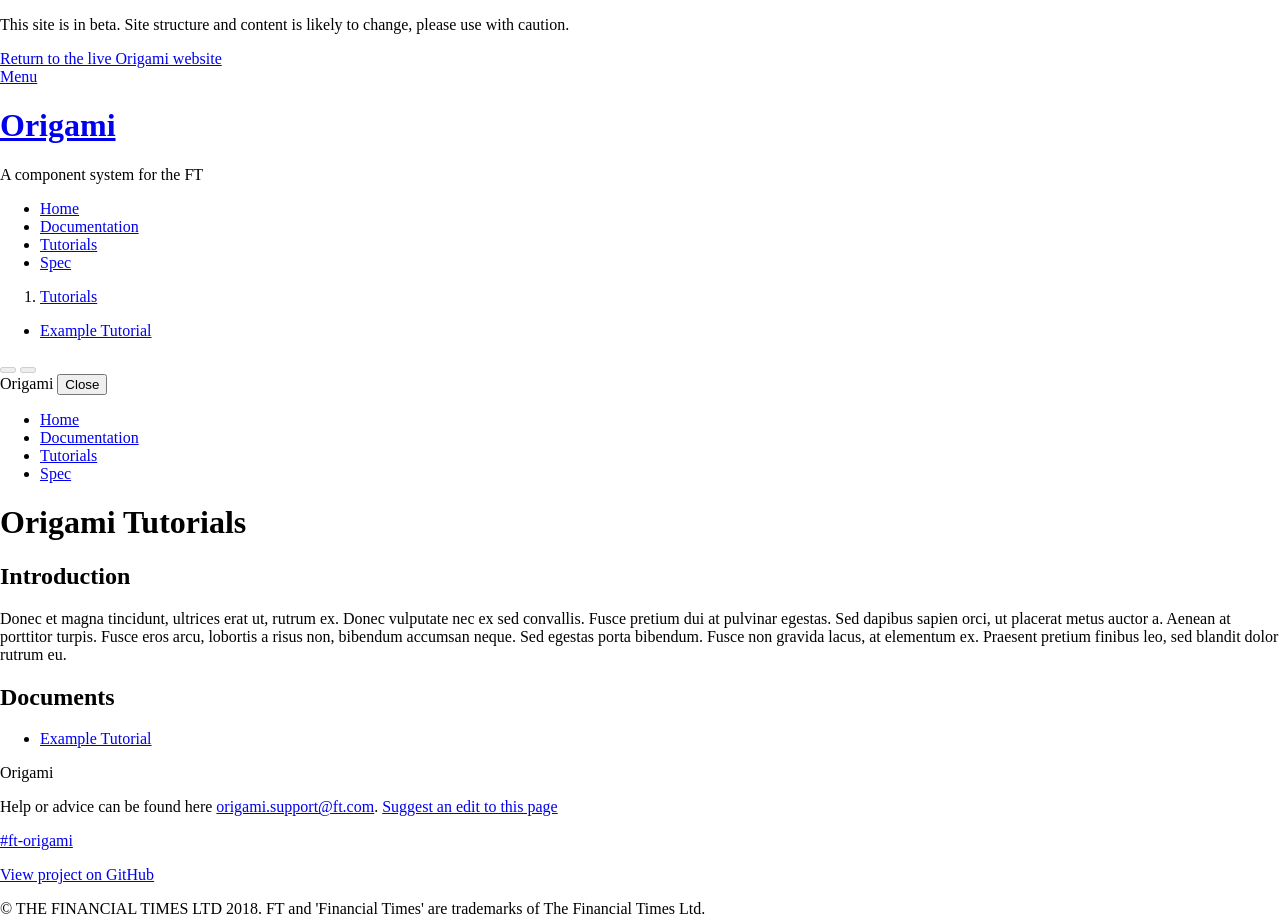
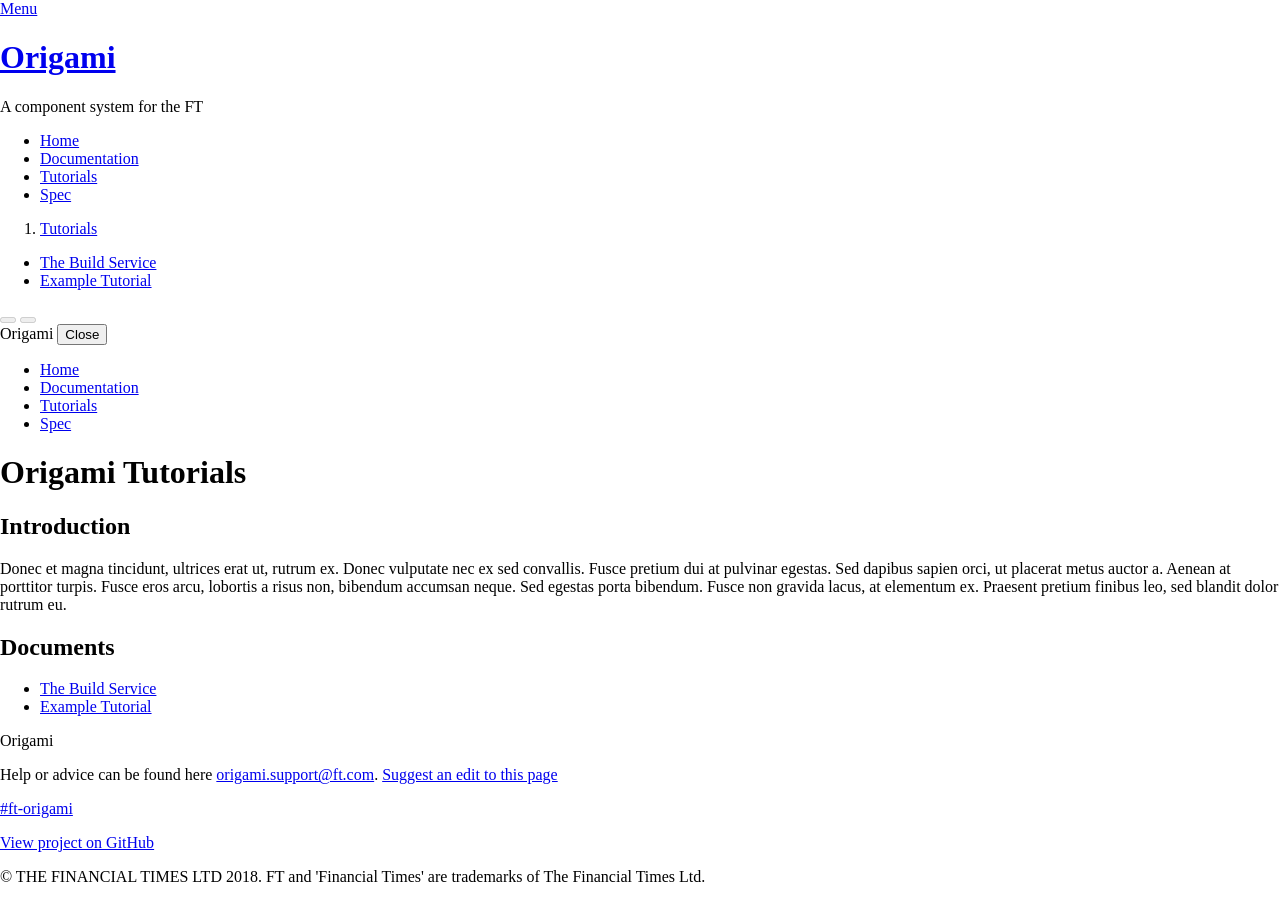
Before and after one commit to Financial-Times/origami-website, a Jekyll site: the page built from pages/tutorials.md, in a window 1280 px wide. Built offline with Jekyll 4.4.1, drawn with Linux system fonts in a browser that asks for light colours; a style sheet for code colours, icons or effects is not loaded; part of the change alters nothing that is shown.

Commit message:
add build service tutorial base

```diff
--- a/_layouts/default.html
+++ b/_layouts/default.html
@@ -7,9 +7,6 @@
 	<meta http-equiv="X-UA-Compatible" content="IE=edge" />
 	<title>{{page.title}}</title>
 	<meta name="description" content="{{page.description}}" />
-
-	<!-- TODO this needs to be removed when we go public -->
-	<meta name="robots" content="noindex, nofollow"/>
 
 	<!-- Cuts the mustard test -->
 	<script>
@@ -28,7 +25,7 @@
 			display: none !important;
 		}
 	</style>
-	<link rel="stylesheet" href="https://www.ft.com/__origami/service/build/v2/bundles/css?modules=o-fonts@^3,o-layout@^1.2.2,o-syntax-highlight@^1.1.3,o-message@^2.3.3" />
+	<link rel="stylesheet" href="https://www.ft.com/__origami/service/build/v2/bundles/css?modules=o-typography,o-layout@^1.2.2,o-syntax-highlight@^1.1.3" />
 	<link rel="stylesheet" href="/assets/main.css" />
 
 	<!-- Site links -->
@@ -44,14 +41,11 @@
 				var s = document.getElementsByTagName('script')[0];
 				s.parentNode.insertBefore(o, s);
 			}
-		}('https://www.ft.com/__origami/service/build/v2/bundles/js?modules=o-fonts@^3,o-layout@^1.2.2,o-syntax-highlight@^1.1.3,o-message@^2.3.3'));
+		}('https://www.ft.com/__origami/service/build/v2/bundles/js?modules=o-typography,o-layout@^1.2.2,o-syntax-highlight@^1.1.3'));
 	</script>
 
 </head>
 <body>
-
-	{% include beta-banner.html %}
-
 	<div class="o-layout" data-o-component="o-layout">
 
 		{% include header.html %}
@@ -65,6 +59,5 @@
 		{% include footer.html %}
 
 	</div>
-
 </body>
 </html>
--- /dev/null
+++ b/_tutorials/build-service.md
@@ -0,0 +1,145 @@
+---
+title: The Build Service
+---
+
+
+# {{page.title}}
+
+Using the Origami Build Service is the quickest way of getting Origami components to work in your product. The service bundles together the CSS and the JavaScript for all Origami components on a central server. You can then access specific component bundles by using a `link` or `script` tag.
+
+<aside>You can find more detailed information on the Build Service's self hosted <a href="https://www.ft.com/__origami/service/build">API and technical documentation</a>.</aside>
+
+Below is a step by step walkthrough for building page for an article about fruit, and we'll include a few Origami components to do so.
+
+## Setting up your sandbox
+For this tutorial, we recommend you follow along by setting up your project in [Codepen](https://codepen.io/), or [JSBin](https://jsbin.com/?html,output).
+
+
+There are usually three three parts to an Origami component; HTML, CSS and JavaScript. We're going implement one at a time to put together our page. Then, we'll look at browser compatibility and our solutions for that.
+
+We'll be providing code snippets for you to follow, you can also have a look at the [result of the tutorial](#).
+
+Let's begin.
+
+## Boilerplate HTML
+We'll need to start with some boilerplate markup.
+
+There are two important things we want on an article page—a [grid](https://registry.origami.ft.com/components/o-grid), and some consistent [typography](https://registry.origami.ft.com/components/o-typography).
+
+In order to get that, we'll need the foundation of our HTML to look like this:
+
+<pre><code class="o-syntax-highlight--html">&lt;!DOCTYPE html>
+&lt;html>
+	&lt;head>
+		&lt;title>My First Origami Page&lt;/title>
+	&lt;/head>
+	&lt;body>
+		&lt;div class="o-grid-container o-typography-wrapper">
+			&lt;div class="o-grid-row" data-o-grid-colspan="center 8">
+			&lt;/div>
+		&lt;/div>
+	&lt;/body>
+&lt;/html></code></pre>
+
+<aside><a href="https://codepen.io/ft-origami/pen/GBXgZa" class="o-typography-link--external" target="\_blank" rel="noopener">CODEPEN!</a></aside>
+
+You won't see anything yet, but the classes and the data attribute will be working together to center our content across a span of 8 columns when we add the CSS to our page.
+
+For now, let's finish putting together the content of our page.
+
+## Component HTML
+With the exception of JavaScript-only components, all of Origami's components rely on markup. This markup, combined with the styling and the functionality, is what determines how a component will look and behave on a page.
+
+<aside>A single component can have many variations, and all the variations for all components can be found in the <a href="https://registry.origami.ft.com/components">Origami Registry</a>.</aside>
+
+First, we're going to add some content for our article, so lets add a heading and some great information about fruit _below_ our warning message:
+
+<aside><a href="https://codepen.io/ft-origami/pen/KBxwWN" class="o-typography-link--external" target="\_blank" rel="noopener">CODEPEN!</a></aside>
+
+<pre style="white-space: pre-line"><code class="o-syntax-highlight--html">&lt;h1>Funky Fruit&lt;/h1>
+&lt;h3>Durian&lt;/h3>
+&lt;p>Due to its overpowering smell, durian has been banned on many types of public transport across Thailand, Japan and Hong Kong. In Singapore, the fruit is banned across all types of public transportation and even taxis have signs to let you know they refuse to carry passengers transporting the smelly fruit.&lt;/p>
+&lt;h3>Dragonfruit&lt;/h3>
+&lt;p>The cactus flower that produces dragon fruit survives only a single night. It blooms in the evening, ready for pollination by baths and moths, and wilts the very next day. The very brief pollination period, however, is sufficient for the plant to bear fruits.&lt;/p>
+&lt;h3>Naseberry, aka Sapodilla&lt;/h3>
+&lt;p>The sapodilla tree supplies the building blocks for a number of products utilized by humans.  Long ago, the Mayas and Aztecs would boil its ‘chicle’ sap, mold it into thick blocks and cut them into small pieces to chew. They were making the first chewing gum!&lt;/p></code></pre>
+
+
+Finally, we want to showcase the popularity of each fruit in a sortable table. To do that, we're going to use a [striped variation of the o-table](https://registry.origami.ft.com/components/o-table#demo-row-stripes) component.
+
+So next up, let's add this `o-table` markup under our content:
+
+<pre><code class="o-syntax-highlight--html">&lt;table class="o-table o-table--row-stripes" data-o-component="o-table">
+	&lt;thead>
+		&lt;th>Fruit&lt;/th>
+		&lt;th data-o-table-data-type="numeric" class="o-table__cell--numeric">Popularity (%)&lt;/th>
+		&lt;th>Taste Note&lt;/th>
+	&lt;/thead>
+	&lt;tbody>
+		&lt;tr>
+			&lt;td>Naseberry&lt;/td>
+			&lt;td class="o-table__cell--numeric">4&lt;/td>
+			&lt;td>chewy&lt;/td>
+		&lt;/tr>
+		&lt;tr>
+			&lt;td>Dragonfruit&lt;/td>
+			&lt;td class="o-table__cell--numeric">71&lt;/td>
+			&lt;td>sweet&lt;/td>
+		&lt;/tr>
+		&lt;tr>
+			&lt;td>Durian&lt;/td>
+			&lt;td class="o-table__cell--numeric">32&lt;/td>
+			&lt;td>smelly&lt;/td>
+		&lt;/tr>
+	&lt;/tbody>
+&lt;/table></code></pre>
+
+<aside><a href="https://codepen.io/ft-origami/pen/wxEBda" class="o-typography-link--external" target="\_blank" rel="noopener">CODEPEN!</a></aside>
+
+## Component CSS
+
+Now we come to the second step in putting our page together, and a big part of what makes the Build Service a quick solution.
+
+The Build Service will perform a number of build steps to compile and bundle up the SCSS that most Origami component styles are written in. Since it is all bundled for us to pick and choose from, let's begin by styling our grid. This means we'll have to add a `link` tag to our `<head>`
+
+The `href` of that link references the endpoint that serves all CSS bundles in the Build Service, and looks like this:
+
+
+<pre><code class="o-syntax-highlight--html">&lt;link rel="stylesheet" href="https://www.ft.com/__origami/service/build/v2/bundles/css?modules=o-grid"/></code></pre>
+
+<aside><a href="https://codepen.io/ft-origami/pen/ajazYj" class="o-typography-link--external" target="\_blank" rel="noopener">CODEPEN!</a></aside>
+Now, you should see all of your content snap to the center of the page. This means that we've successfully fetched the `o-grid` CSS bundle from the Build Service.
+
+But we also want to style our content and our table.
+
+It is important to highlight that you only need **one** link tag per page, regardless of how many components you are using. The Build Service can include more than one component in the bundle we ask for, meaning that we can add multiple components to the same URL. This avoids duplicating the CSS that is shared between components, because we are only downloading it all once.
+
+So in order to add the styling for all of our other components, we need to add a few components to our url:
+
+<pre><code class="o-syntax-highlight--html">&lt;link rel="stylesheet" href="https://www.ft.com/__origami/service/build/v2/bundles/css?modules=o-grid,o-typography,o-table"/></code></pre>
+<aside><a href="https://codepen.io/ft-origami/pen/LBJErq" class="o-typography-link--external" target="\_blank" rel="noopener">CODEPEN!</a></aside>
+
+And now, when we look at our page, we should have a styled table, different typography and a type of grid in place.
+
+## Component JavaScript
+
+There is one more step, before our page is entirely functional. Not all Origami components use JavaScript. In fact, of the ones we've used in this example, only `o-table` does.
+
+So our final step involves providing our table with the ability to sort its content. Much like the `link` tag for the CSS, we fetch JavaScript bundles from an Build Service endpoint, through a `script` tag.
+
+Let's add the following to our `<head>`:
+
+<pre><code class="o-syntax-highlight--html">&lt;script src="https://www.ft.com/__origami/service/build/v2/bundles/js?modules=o-table">&lt;/script></code></pre>
+<aside><a href="https://codepen.io/ft-origami/pen/ejLNNL" class="o-typography-link--external" target="\_blank" rel="noopener">CODEPEN!</a></aside>
+
+Now you can scroll down to your table, and sort alphabetically by fruit name, or numerically by popularity.
+
+## Next steps
+
+We've stepped through a basic set up of components with the Build Service, and these are the fundamental steps for any component you might want to use within your product.
+
+There are a few more aspects to the development of a product with Origami components that are important for compatibility and consistency, and we encourage you to read more about them:
+
+- Origami components have been developed to provide a 'core' experience for older browsers, and an 'enhanced' experience for newer ones, and we check for this using a ['cuts the mustard '](#TODO) test, which can determine which experience to serve to which browser.
+- Another service we provide is the ['Polyfill Service'](#TODO), which makes newer APIs available to older browsers, allowing us to write code to modern standards.
+- [Component versioning](#TODO) is also important when building and maintaining products that use Origami components.
```
